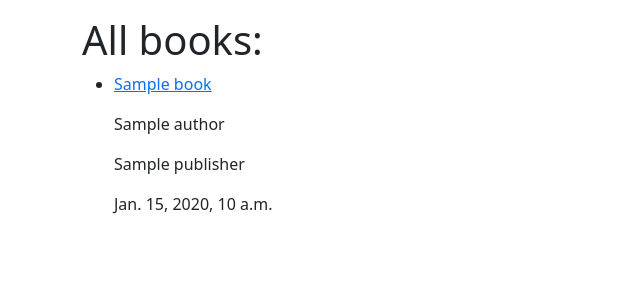
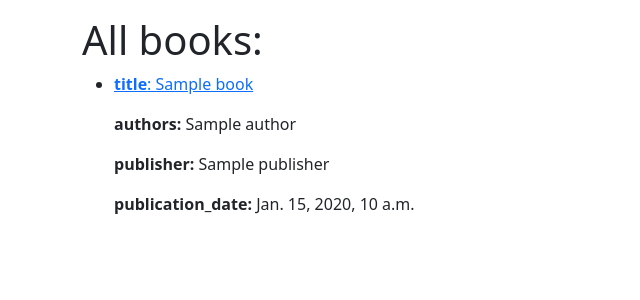
Before and after one commit to ema5353/library_site, a Django app: page /books/ in a window 1280 px wide. Shown: the top 300 px of the page, without its empty margins (0-640 px from the left). Run offline with Django 4.2, Linux system fonts and the light colour scheme; tables that the repository leaves empty hold one stand-in row (values such as "Sample post"); some libraries are stand-ins or nearby versions.

Commit message:
change author to many to many

```diff
--- a/books/forms.py
+++ b/books/forms.py
@@ -7,4 +7,4 @@ class BookForm(ModelForm):
 
     class Meta:
         model = Book
-        fields = ['title', 'author', 'publisher']
+        fields = ['title', 'authors', 'publisher']
--- a/books/models.py
+++ b/books/models.py
@@ -19,7 +19,7 @@ class Publisher(models.Model):
 
 class Book(models.Model):
     title = models.CharField(max_length=150)
-    author = models.ForeignKey(Author, on_delete=models.CASCADE)
+    authors = models.ManyToManyField(Author)
     publisher = models.ForeignKey(Publisher, on_delete=models.CASCADE)
     publication_date = models.DateTimeField(auto_now_add=True)
 
--- a/templates/books/book_detail.html
+++ b/templates/books/book_detail.html
@@ -4,7 +4,7 @@
     <a href="{% url 'book-list' %}">All books</a><br>
     <hr>
     <p><b>title:</b> {{ book.title }}</p>
-            <p><b>author:</b> {{ book.author.name }}</p>
+            <p><b>authors:</b> {{ book.authors.all|join:", " }}</p>
             <p><b>publisher:</b> {{ book.publisher.name }}</p>
             <p><b>publication_date:</b> {{ book.publication_date }}</p>
     <br>
--- a/templates/books/book_list.html
+++ b/templates/books/book_list.html
@@ -6,10 +6,10 @@
     {% for book in object_list %}
 
         <li>
-            <p><a href="{% url 'book-detail' book.pk %}">{{ book.title }}</a></p>
-            <p>{{ book.author.name }}</p>
-            <p>{{ book.publisher.name }}</p>
-            <p>{{ book.publication_date }}</p>
+            <p><a href="{% url 'book-detail' book.pk %}"><b>title</b>: {{ book.title }}</a></p>
+            <p><b>authors:</b> {{ book.authors.all|join:", " }}</p>
+            <p><b>publisher:</b> {{ book.publisher.name }}</p>
+            <p><b>publication_date:</b> {{ book.publication_date }}</p>
         </li>
 
     {% endfor %}
```
Also changed, not shown: books/migrations/0002_remove_book_author_book_authors.py (added).
